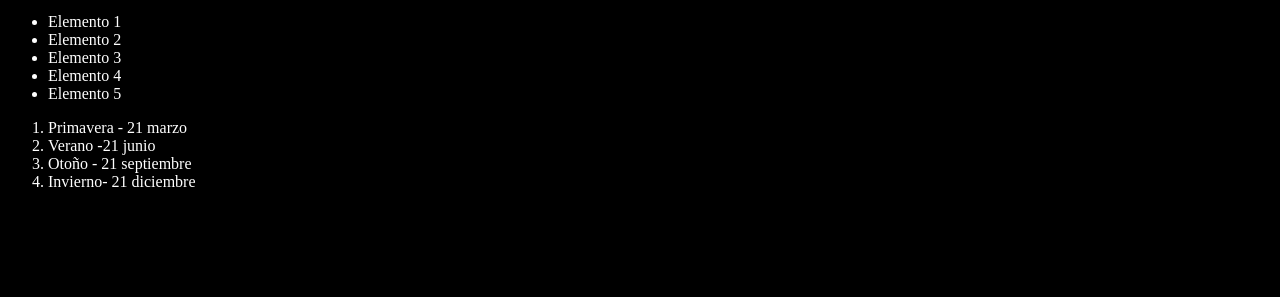
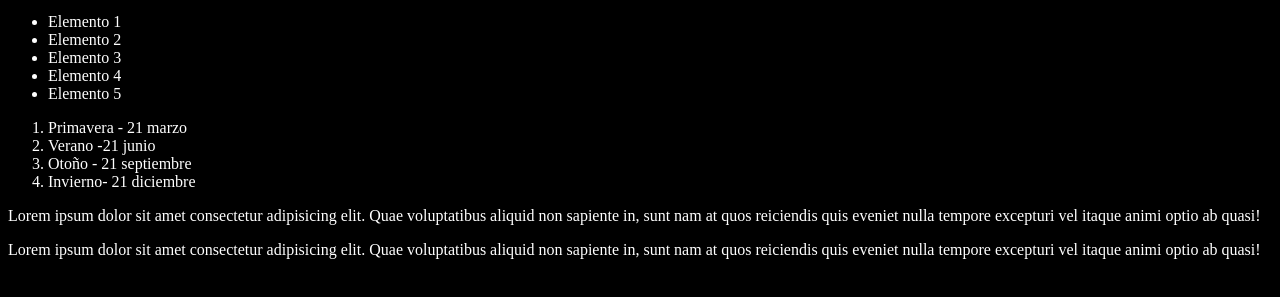
Before and after one commit to oyham/youtube-git, a plain HTML site: page index.html in a window 1280 px wide. Shown: the part 101-398 px from the top of the page. Drawn offline with Linux system fonts and the light colour scheme.

Commit message:
Agregando 2 parrafos

```diff
--- a/index.html
+++ b/index.html
@@ -23,6 +23,8 @@
         <li>Otoño - 21 septiembre</li>
         <li>Invierno- 21 diciembre</li>
     </ol>
+    <p>Lorem ipsum dolor sit amet consectetur adipisicing elit. Quae voluptatibus aliquid non sapiente in, sunt nam at quos reiciendis quis eveniet nulla tempore excepturi vel itaque animi optio ab quasi!</p>
+    <p>Lorem ipsum dolor sit amet consectetur adipisicing elit. Quae voluptatibus aliquid non sapiente in, sunt nam at quos reiciendis quis eveniet nulla tempore excepturi vel itaque animi optio ab quasi!</p>
     <script src="index.js"></script>
 </body>
 </html>
```
